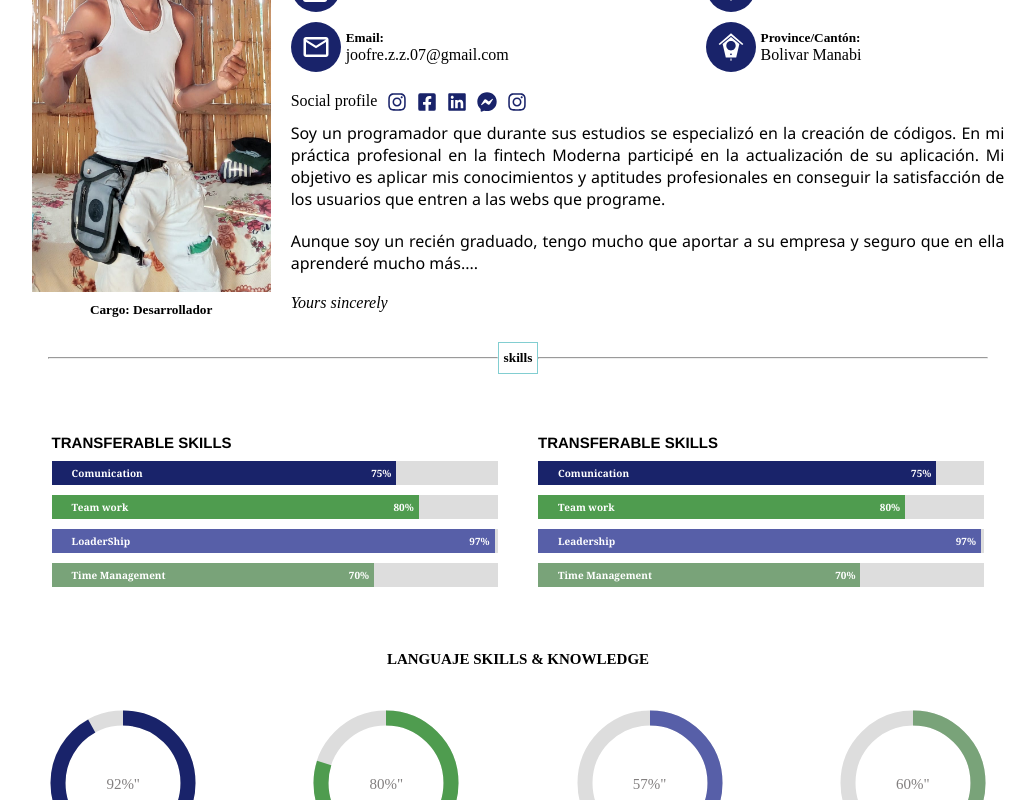
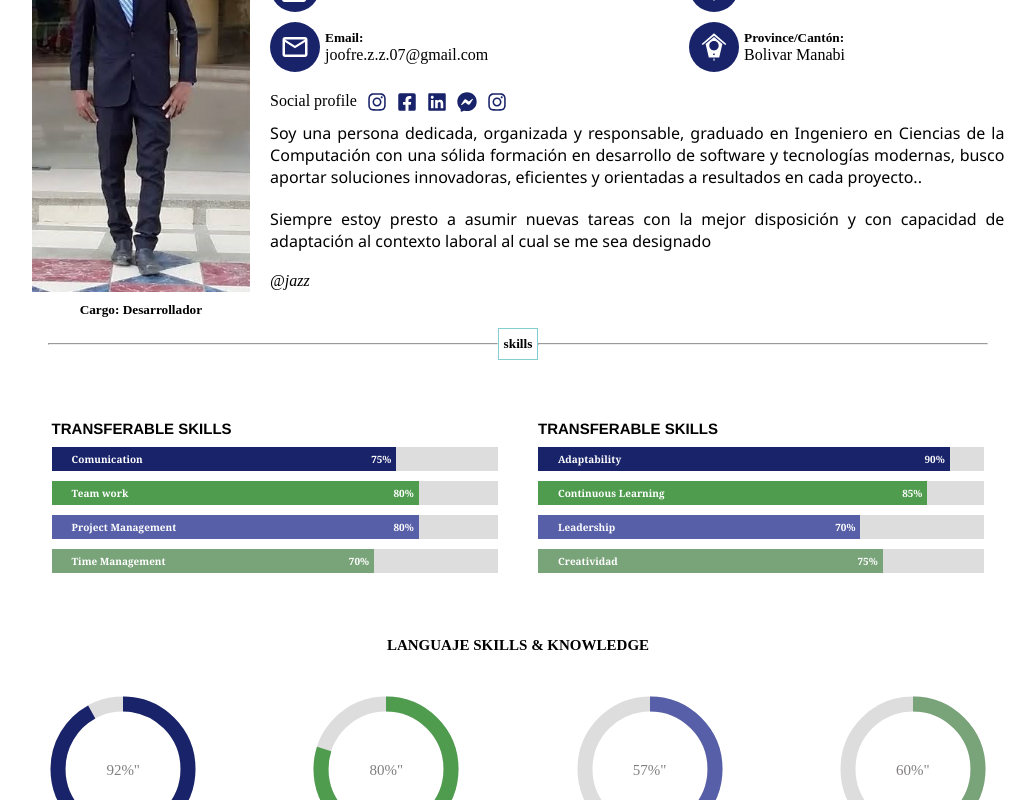
Before and after one commit to jofre07/Jofre-zambrano, a React (Vite) app: page / in a window 1280 px wide. Shown: the part 960-1760 px from the top of the page, without its empty margins (122-1157 px from the left). Built offline with nearby package versions, Linux system fonts and the light colour scheme.

Commit message:
se realizo cambio de la foto principal

```diff
--- a/src/componets/Navbar.jsx
+++ b/src/componets/Navbar.jsx
@@ -1,4 +1,4 @@
-import React from "react";
+import React, {useState} from "react";
 import { NavLink, Link } from "react-router-dom";
 import { FaRegWindowClose, FaBars } from 'react-icons/fa';
 
@@ -6,37 +6,49 @@ import { FaRegWindowClose, FaBars } from 'react-icons/fa';
 import './navbar.css'
 const Navbar = () => {
 
-    const abrirMenu = () =>{
-        const ul=document.querySelector('.menuUl')
+    //const [isOpen, setIsOpen] = useState(false);
+
+    const abrirMenu = () => {
+        const ul = document.querySelector('.menuUl')
         console.log(ul)
         ul.classList.toggle('menuUlOpen')
     }
 
-    const cerrarMenu = () =>{
-        const ul=document.querySelector('.menuUl')
+    const cerrarMenu = () => {
+        const ul = document.querySelector('.menuUl')
         ul.classList.remove('menuUlOpen')
     }
+
+    // // Función para abrir o cerrar el menú
+    // const toggleMenu = () => {
+    //     setIsOpen(!isOpen);
+    // };
+
+    // // Función para cerrar el menú al hacer clic en una opción
+    // const closeMenu = () => {
+    //     setIsOpen(false);
+    // };
 
     return (
         <nav className="containerNavbar containerNavbar1">
             <img src="img/Imagen_jofre.jpg" alt="" className="logo logo1" />
-            <FaBars className="logomenu" onClick={abrirMenu}/>
+            <FaBars className="logomenu" onClick={abrirMenu} />
             <div className="menuUl">
                 <div className="menucloseopen">
                     <img src="img/Imagen_jofre.jpg" alt="" className="logo logo2" />
 
-                    <FaRegWindowClose className="logoclose logo" onClick={cerrarMenu}/>
+                    <FaRegWindowClose className="logoclose logo" onClick={cerrarMenu} />
                 </div>
 
                 <ul className="ul">
-                    <hr className="line"/>
-                    <li><a href="#">HOME</a></li>
-                    <li><a href="#about">ABOUT ME</a></li>
-                    <li><a href="#skills">SKILLS</a></li>
-                    <li><a href="#resumes">RESUMES</a></li>
-                    <li><a href="#services">SERVICES</a></li>
-                    <li><a href="#portafolio">PORTAFOLIO</a></li>
-                    <li><a href="#contacto">CONTACT</a></li>
+                    <hr className="line" />
+                    <li><a onClick={cerrarMenu} href="#">HOME</a></li>
+                    <li><a onClick={cerrarMenu} href="#about">ABOUT ME</a></li>
+                    <li><a onClick={cerrarMenu} href="#skills">SKILLS</a></li>
+                    <li><a onClick={cerrarMenu} href="#resumes">RESUMES</a></li>
+                    <li><a onClick={cerrarMenu} href="#services">SERVICES</a></li>
+                    <li><a onClick={cerrarMenu} href="#portafolio">PORTAFOLIO</a></li>
+                    <li><a onClick={cerrarMenu} href="#contacto">CONTACT</a></li>
 
                 </ul>
 
--- a/src/componets/conponentsBody/AboutMe.jsx
+++ b/src/componets/conponentsBody/AboutMe.jsx
@@ -35,7 +35,7 @@ const AboutMe = () => {
         <div className="conteinerFirstAboutMe">
             <div className="conaineraboutme">
                 <div className="divperfil hidden">
-                    <img src="img/jofre_.jpg" alt="" className="perfil" />
+                    <img src="img/Jofre1.jpg" alt="" className="perfil" />
                     <h5>Cargo: Desarrollador</h5>
                 </div>
                 <div>
@@ -112,10 +112,10 @@ const AboutMe = () => {
 
 
 
-                        <p className="p">Soy un programador que durante sus estudios se especializó en la creación de códigos. En mi práctica profesional en la fintech Moderna participé en la actualización de su aplicación. Mi objetivo es aplicar mis conocimientos y aptitudes profesionales en conseguir la satisfacción de los usuarios que entren a las webs que programe.</p>
-                        <p className="p">Aunque soy un recién graduado, tengo mucho que aportar a su empresa y seguro que en ella aprenderé mucho más....</p>
+                        <p className="p">Soy una persona dedicada, organizada y responsable, graduado en Ingeniero en Ciencias de la Computación con una sólida formación en desarrollo de software y tecnologías modernas, busco aportar soluciones innovadoras, eficientes y orientadas a resultados en cada proyecto..</p>
+                        <p className="p">Siempre estoy presto a asumir nuevas tareas con la mejor disposición y con capacidad de adaptación al contexto laboral al cual se me sea designado</p>
 
-                        <p className="p1">Yours sincerely</p>
+                        <p className="p1">@jazz</p>
                     </div>
                 </div>
             </div>
--- a/src/componets/conponentsBody/Contact.jsx
+++ b/src/componets/conponentsBody/Contact.jsx
@@ -5,7 +5,9 @@ import { FaRegAddressCard, FaInstagram, FaLinkedin, FaFacebookSquare, FaFacebook
 function Contact() {
 	return (
 		<div className="contenedor-contacto">
-			<iframe className="mapa" src="https://www.google.com/maps/embed?pb=!1m14!1m12!1m3!1d2549.7081840521178!2d-80.16371984140768!3d-0.8472006954032644!2m3!1f0!2f0!3f0!3m2!1i1024!2i768!4f13.1!5e0!3m2!1ses-419!2sec!4v1696626582166!5m2!1ses-419!2sec" > </iframe>
+			{/* <iframe className="mapa" src="https://www.google.com/maps/embed?pb=!1m14!1m12!1m3!1d2549.7081840521178!2d-80.16371984140768!3d-0.8472006954032644!2m3!1f0!2f0!3f0!3m2!1i1024!2i768!4f13.1!5e0!3m2!1ses-419!2sec!4v1696626582166!5m2!1ses-419!2sec" > </iframe> */}
+            <iframe className="mapa" src="https://www.google.com/maps/embed?pb=!1m14!1m12!1m3!1d31915.110929353825!2d-80.15960409999995!3d-0.8406657999999646!2m3!1f0!2f0!3f0!3m2!1i1024!2i768!4f13.1!5e0!3m2!1ses!2sec!4v1732762850339!5m2!1ses!2sec"></iframe>
+
 
 			<div className="correo">
 				<div className="direccion">
--- a/src/componets/conponentsBody/Skills.jsx
+++ b/src/componets/conponentsBody/Skills.jsx
@@ -53,9 +53,9 @@ function Skills() {
 					</div>
 					<div className="container1">
 
-						<div className="skill loadership" data-percentage="97">
-							<p>LoaderShip</p>
-							97%
+						<div className="skill loadership" data-percentage="80">
+							<p>Project Management</p>
+							80%
 						</div>
 					</div>
 					<div className="container1">
@@ -71,30 +71,30 @@ function Skills() {
 					<h2>TRANSFERABLE SKILLS</h2>
 					<div className="container1">
 
-						<div className="skill comunication" data-percentage="87">
-							<p>Comunication</p>
-							75%
+						<div className="skill comunication" data-percentage="90">
+							<p>Adaptability</p>
+							90%
 						</div>
 					</div>
 					<div className="container1">
 
-						<div className="skill team" data-percentage="80">
-							<p>Team work</p>
-							80%
+						<div className="skill team" data-percentage="85">
+							<p>Continuous Learning</p>
+							85%
 						</div>
 					</div>
 					<div className="container1">
 
-						<div className="skill loadership" data-percentage="97">
+						<div className="skill loadership" data-percentage="70">
 							<p>Leadership</p>
-							97%
+							70%
 						</div>
 					</div>
 					<div className="container1">
 
-						<div className="skill management " data-percentage="70">
-							<p>Time Management</p>
-							70%
+						<div className="skill management " data-percentage="75">
+							<p>Creatividad</p>
+							75%
 						</div>
 					</div>
 				</div>
--- a/src/estilos/Contact.css
+++ b/src/estilos/Contact.css
@@ -12,7 +12,7 @@
 }
 
 .mapa{
-    width: 100%;
+    width: 98%;
     height: 400px;
     border: 0px;
     margin-top: 15px;
--- a/src/estilos/servicios.css
+++ b/src/estilos/servicios.css
@@ -59,7 +59,7 @@
 @media screen and (max-width: 500px) {
     .card{
         margin-top: 20px;
-        height: 200px;
+        height: 220px;
      }
 
 
```
Also changed, not shown: public/img/Jofre1.jpg (added).
